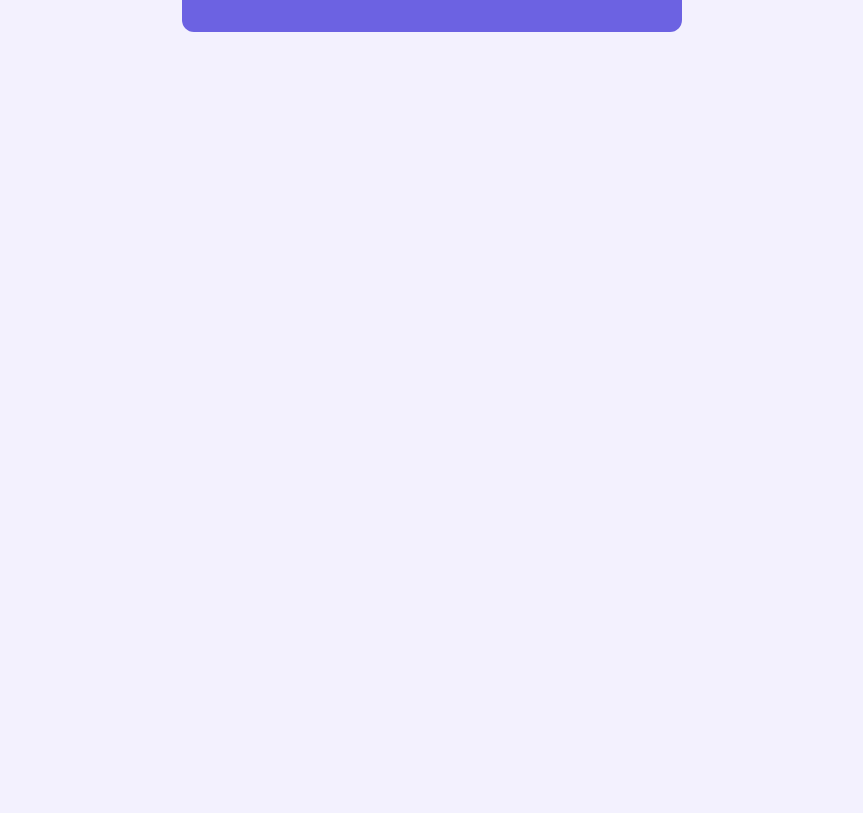
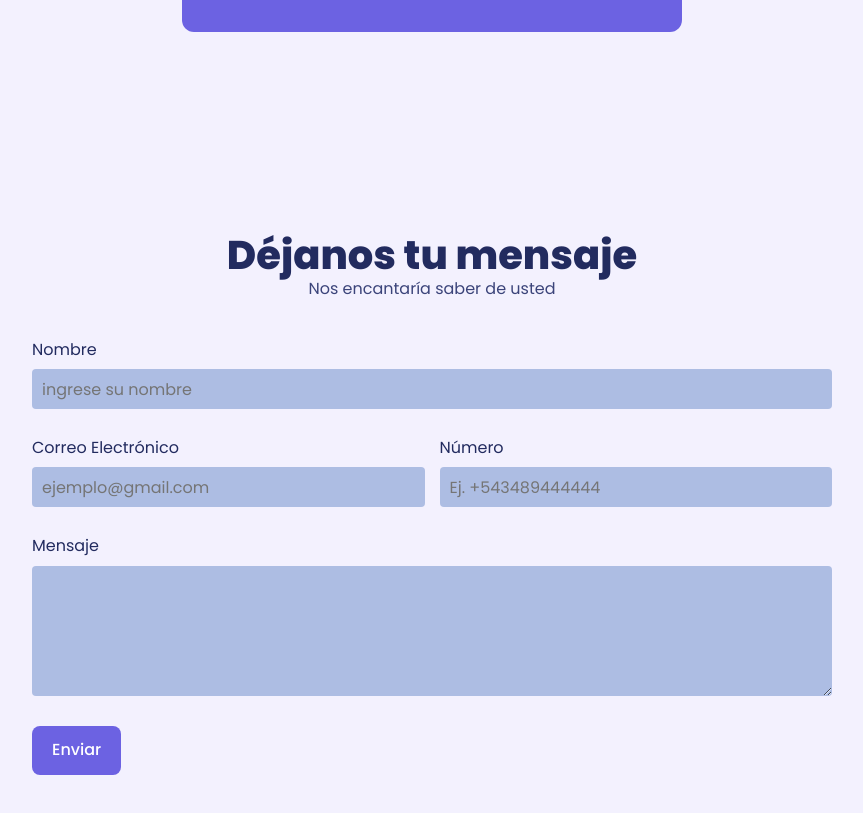
Before and after one commit to Lordishh/renacer, a React (Create React App) app: page / in a window 1280 px wide. Shown: the part 2960-3773 px from the top of the page, without its empty margins (208-1071 px from the left). Before the commit the page ends 3092 px from the top, so only its background shows below. Built offline with nearby package versions, Linux system fonts and the light colour scheme.

Commit message:
Add contact section component

```diff
--- a/src/components/AboutSection.js
+++ b/src/components/AboutSection.js
@@ -65,7 +65,7 @@ function AboutSection() {
               mejorando la concentración.
             </ParagraphText>
             <PrimaryButton buttonType={Link} to="contact" smooth>
-              Get In Touch
+              Contactarse
             </PrimaryButton>
           </div>
         </div>
--- a/src/components/buttons/PrimaryButton.js
+++ b/src/components/buttons/PrimaryButton.js
@@ -17,8 +17,10 @@ const ButtonStyles = styled.a`
   }
 `;
 
-const PrimaryButton = ({ children, ...rest }) => (
-  <ButtonStyles {...rest}>{children}</ButtonStyles>
+const PrimaryButton = ({ children, buttonType, ...rest }) => (
+  <ButtonStyles as={buttonType} {...rest}>
+    {children}
+  </ButtonStyles>
 );
 
 export default PrimaryButton;
--- /dev/null
+++ b/src/components/contactSection/ContactSection.js
@@ -0,0 +1,100 @@
+import React from 'react';
+import styled from 'styled-components';
+import ParagraphText from '../paragraphTexts/ParagraphText';
+import PrimaryButton from '../buttons/PrimaryButton';
+import SectionTitle from '../titles/SectionTitle';
+import FormField from './FormField';
+
+const ContactSectionStyles = styled.div`
+  padding: 10rem 0;
+  .contact__wrapper {
+    max-width: 800px;
+    margin: 0 auto;
+    text-align: center;
+  }
+  .contact__info {
+    margin-bottom: 4rem;
+  }
+  .contact__form {
+    display: grid;
+    grid-template-columns: 1fr 1fr;
+    column-gap: 1.5rem;
+    row-gap: 3rem;
+    .contact__form--fullWidth {
+      grid-column: span 2;
+    }
+    .contact__submit {
+      width: max-content;
+      cursor: pointer;
+    }
+  }
+  @media only screen and (max-width: 768px) {
+    .contact__form {
+      grid-template-columns: 1fr;
+      row-gap: 2rem;
+      .contact__form--fullWidth {
+        grid-column: span 1;
+      }
+    }
+  }
+`;
+
+const ContactSection = () => (
+  <ContactSectionStyles id="contact">
+    <div className="container">
+      <div className="contact__wrapper">
+        <div className="contact__info">
+          <SectionTitle>Déjanos tu mensaje</SectionTitle>
+          <ParagraphText>Nos encantaría saber de usted</ParagraphText>
+        </div>
+        <form className="contact__form">
+          <FormField
+            className="contact__form--fullWidth"
+            label="Nombre"
+            id="name"
+            type="text"
+            name="name"
+            placeholder="ingrese su nombre"
+            required
+          />
+
+          <FormField
+            label="Correo electrónico"
+            id="email"
+            type="email"
+            name="email"
+            placeholder="ejemplo@gmail.com"
+            required
+          />
+
+          <FormField
+            label="Número"
+            id="phone"
+            type="number"
+            name="phone"
+            placeholder="Ej. +543489444444"
+            required
+          />
+
+          <FormField
+            className="contact__form--fullWidth"
+            label="Mensaje"
+            rows={6}
+            id="message"
+            name="message"
+            required
+          />
+          <PrimaryButton
+            type="submit"
+            className="contact__submit"
+            buttonType="button"
+          >
+            Enviar
+          </PrimaryButton>
+        </form>
+      </div>
+    </div>
+  </ContactSectionStyles>
+);
+
+export default ContactSection;
--- /dev/null
+++ b/src/components/contactSection/FormField.js
@@ -0,0 +1,52 @@
+import React from 'react';
+import styled from 'styled-components';
+import themeList from '../../data/themeList';
+
+const FieldStyles = styled.div`
+  label {
+    display: flex;
+    flex-direction: column;
+    align-items: flex-start;
+    justify-content: center;
+    font-size: 1.6rem;
+    text-transform: capitalize;
+    color: ${({ theme: { theme } }) =>
+      theme === themeList.light ? 'var(--darkBlue_2)' : 'var(--lightBlue_2)'};
+  }
+  input,
+  textarea {
+    margin-top: 1rem;
+    width: 100%;
+    height: 40px;
+    padding: 1rem;
+    border: none;
+    border-radius: 4px;
+    font-size: 1.6rem;
+    background-color: var(--lightBlue_2);
+  }
+  textarea {
+    height: auto;
+    resize: vertical;
+  }
+
+  @media only screen and (max-width: 768px) {
+    input {
+      font-size: 1.4rem;
+    }
+  }
+`;
+
+const FormField = ({ label, id, rows = 1, className, ...rest }) => (
+  <FieldStyles className={className}>
+    <label htmlFor={id}>
+      {label}
+      {rows <= 1 ? (
+        <input type="text" id={id} {...rest} />
+      ) : (
+        <textarea id={id} rows={rows} {...rest} />
+      )}
+    </label>
+  </FieldStyles>
+);
+
+export default FormField;
--- a/src/pages/LandingPage.js
+++ b/src/pages/LandingPage.js
@@ -1,5 +1,6 @@
 import React from 'react';
 import AboutSection from '../components/AboutSection';
+import ContactSection from '../components/contactSection/ContactSection';
 import Header from '../components/Header';
 import HeroSection from '../components/HeroSection';
 import NewsletterSection from '../components/NewsletterSection';
@@ -14,6 +15,7 @@ const LandingPage = () => (
     <AboutSection />
     <TeamSection />
     <NewsletterSection />
+    <ContactSection />
   </div>
 );
 
```
